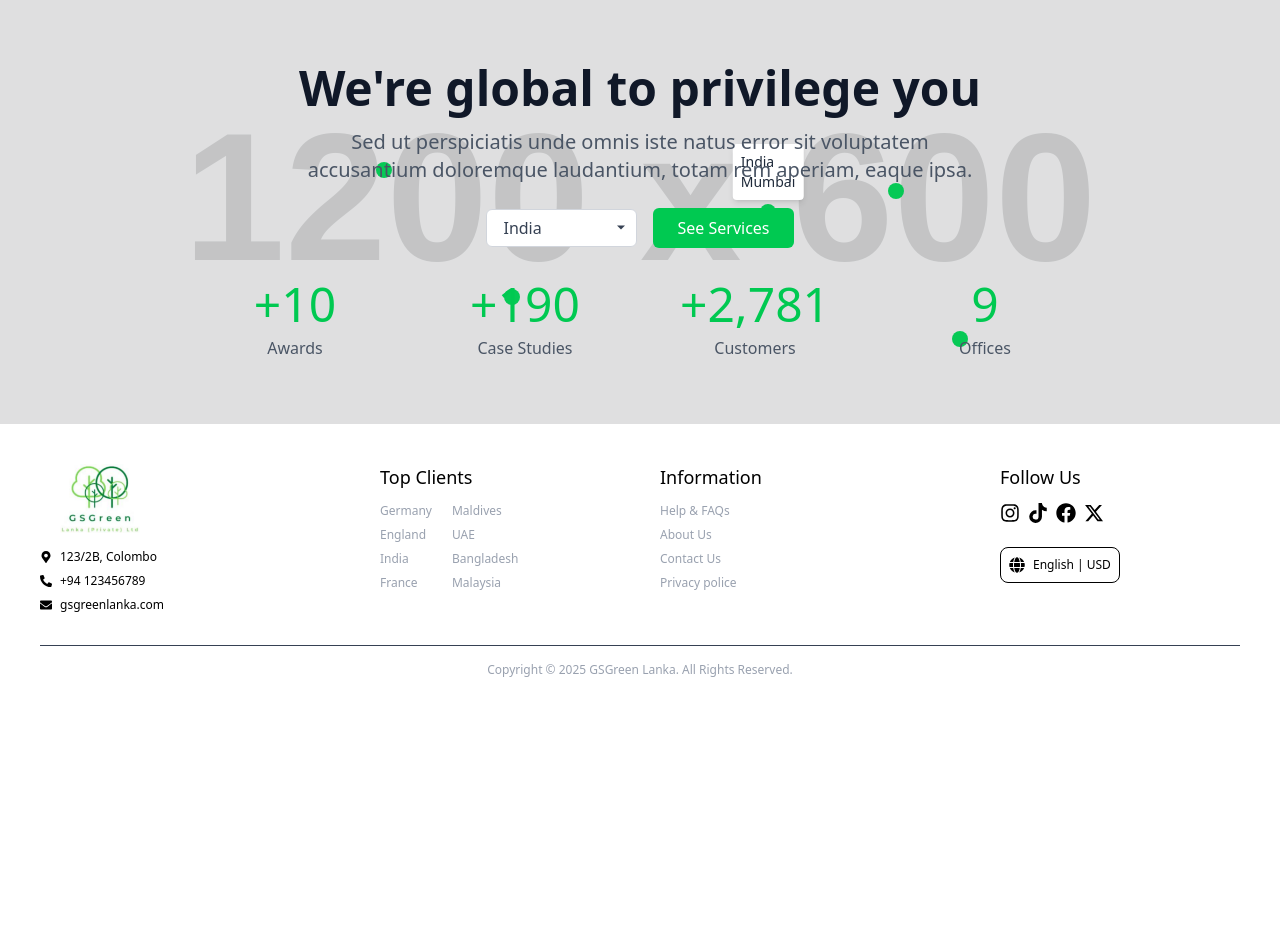
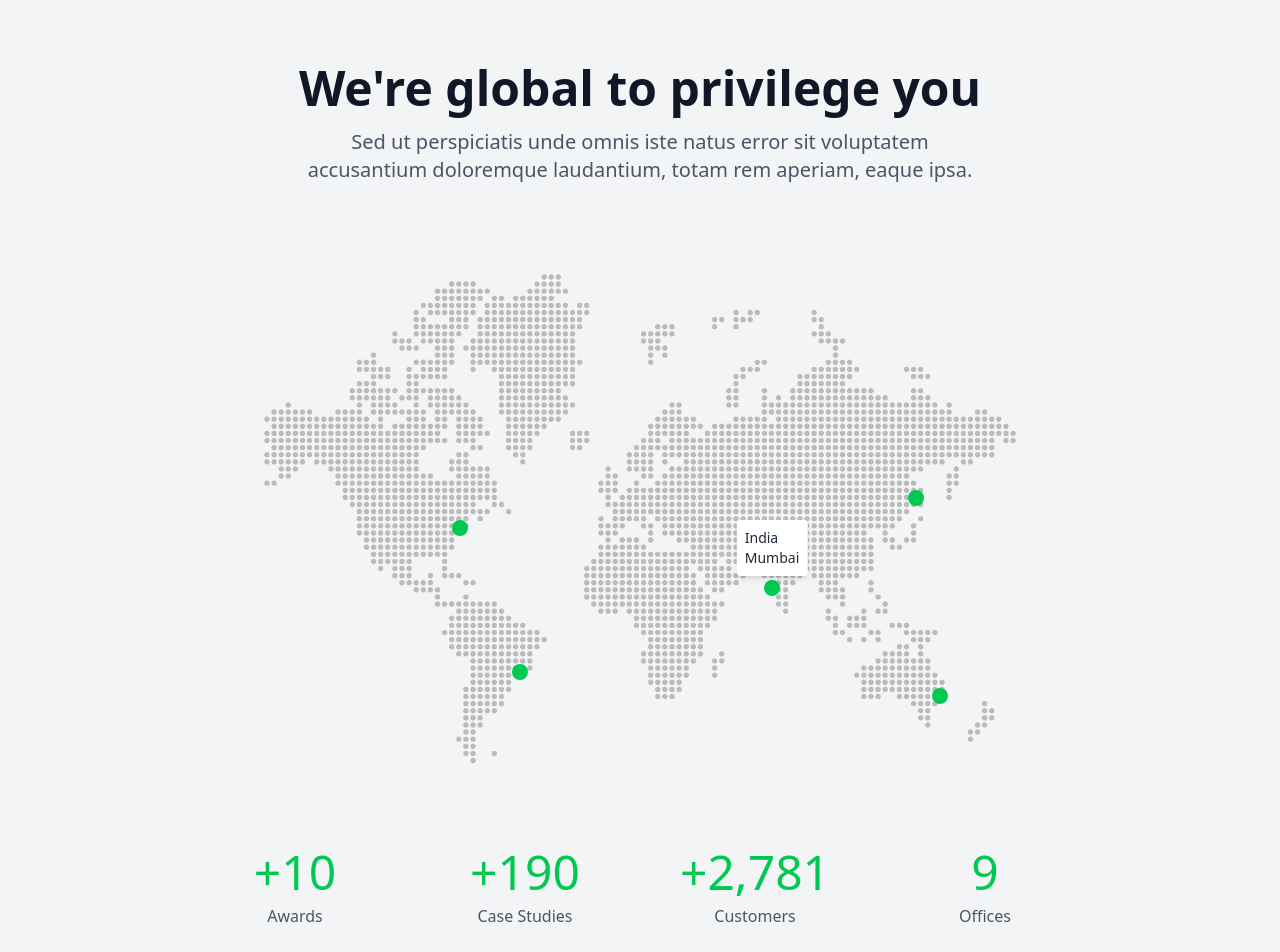
Before and after one commit to Dasundh99/spices_trade_platform, a React (Vite) app: page / in a window 1280 px wide. Shown: the part 1280-2232 px from the top of the page. Before the commit the page ends 1998 px from the top, so only its background shows below. Built offline with nearby package versions, Linux system fonts and the light colour scheme.

Commit message:
sync map

```diff
--- a/src/components/common/Header/index.tsx
+++ b/src/components/common/Header/index.tsx
@@ -103,7 +103,7 @@ const Header = () => {
             <div className="container mx-auto px-4 xl:px-20 py-2 flex justify-between items-center">
                 {/* Reduced text size from xl to md, sm:text-sm to sm:text-xs, md:text-xl to md:text-base */}
                 <div className={`${headerStyles.textColor} text-md sm:text-md md:text-base`}>
-                    <HashLink smooth to="/#hero" className="flex flex-col md:block">
+                    <HashLink smooth to="/#home" className="flex flex-col md:block">
                         GS GREEN PVT LTD
                     </HashLink>
                 </div>
--- a/src/pages/OurClients.tsx
+++ b/src/pages/OurClients.tsx
@@ -1,8 +1,11 @@
-import { useState, ChangeEvent } from 'react';
+import { useState, ChangeEvent, useEffect, useRef } from 'react';
+import WorldMap from '../assets/AdobeStock_564546034.png';
 
 const ExportSection = () => {
     const [selectedCountry, setSelectedCountry] = useState('India');
-    const [hoveredLocation, setHoveredLocation] = useState<string | null>(null); // Track the hovered location
+    const [hoveredLocation, setHoveredLocation] = useState<string | null>(null);
+    const [mapDimensions, setMapDimensions] = useState({ width: 0, height: 0 });
+    const mapRef = useRef<HTMLImageElement>(null);
 
     const countries = [
         'India',
@@ -10,65 +13,110 @@ const ExportSection = () => {
         'Australia',
         'United States',
         'China',
-        // Add more countries as needed
     ];
 
-    const exportLocations = [
-        { name: 'Brazil', location: 'Rio de Janeiro', coordinates: { x: '40%', y: '70%' } },
-        { name: 'India', location: 'Mumbai', coordinates: { x: '60%', y: '50%' } },
-        { name: 'Australia', location: 'Sydney', coordinates: { x: '75%', y: '80%' } },
-        { name: 'United States', location: 'New York', coordinates: { x: '30%', y: '40%' } },
-        { name: 'China', location: 'Shanghai', coordinates: { x: '70%', y: '45%' } },
+    // Base coordinates as percentages of the map dimensions (0-100%)
+    const baseExportLocations = [
+        { name: 'Brazil', location: 'Rio de Janeiro', coordinates: { x: 40, y: 76 } },
+        { name: 'India', location: 'Mumbai', coordinates: { x: 61, y: 62 } },
+        { name: 'Australia', location: 'Sydney', coordinates: { x: 75, y: 80 } },
+        { name: 'United States', location: 'New York', coordinates: { x: 35, y: 52 } },
+        { name: 'China', location: 'Shanghai', coordinates: { x: 73, y: 47 } },
     ];
+
+    // Update map dimensions on resize
+    useEffect(() => {
+        const updateDimensions = () => {
+            if (mapRef.current) {
+                const { width, height } = mapRef.current.getBoundingClientRect();
+                setMapDimensions({ width, height });
+            }
+        };
+
+        updateDimensions();
+        window.addEventListener('resize', updateDimensions);
+        return () => window.removeEventListener('resize', updateDimensions);
+    }, []);
+
+    // Get responsive coordinates maintaining aspect ratio
+    const getResponsiveCoordinates = (baseX: number, baseY: number) => {
+        if (!mapDimensions.width || !mapDimensions.height) {
+            return { x: '0%', y: '0%' }; // Fallback until map loads
+        }
+
+        // Convert base percentage coordinates to actual pixel positions
+        const xPercent = baseX / 100;
+        const yPercent = baseY / 100;
+
+        return {
+            x: `${xPercent * 100}%`,
+            y: `${yPercent * 100}%`
+        };
+    };
 
     const handleCountryChange = (e: ChangeEvent<HTMLSelectElement>) => {
         setSelectedCountry(e.target.value);
     };
 
     const handleSeeServicesClick = () => {
-        alert('Redirecting to Services page!'); // Replace with actual navigation logic
+        alert('Redirecting to Services page!');
     };
 
     return (
-        <section className="relative bg-gray-100 py-16 overflow-hidden">
-            {/* World Map Background */}
-            <div className="absolute inset-0">
+        <section id="clients" className="bg-gray-100 py-8 md:py-16 overflow-hidden">
+            {/* Heading and Subheading */}
+            <div className="container mx-auto px-4 text-center mb-8">
+                <h2 className="text-2xl sm:text-3xl md:text-4xl lg:text-5xl font-bold text-gray-900 mb-4">
+                    We're global to privilege you
+                </h2>
+                <p className="text-base sm:text-lg md:text-xl text-gray-600 mb-6 max-w-2xl mx-auto">
+                    Sed ut perspiciatis unde omnis iste natus error sit voluptatem accusantium
+                    doloremque laudantium, totam rem aperiam, eaque ipsa.
+                </p>
+            </div>
+
+            {/* World Map Section */}
+            <div className="relative container mx-auto px-4">
+                <div className="relative w-full max-w-[1200px] mx-auto aspect-[2/1]">
                     <img
-                    src="https://via.placeholder.com/1200x600" // Replace with your world map image URL
+                        ref={mapRef}
+                        src={WorldMap}
                         alt="World Map"
-                    className="w-full h-full object-cover opacity-50"
+                        className="w-full h-full object-contain opacity-50"
                     />
                     {/* Export Location Markers */}
-                {exportLocations.map((location, index) => (
+                    {baseExportLocations.map((location, index) => {
+                        const { x, y } = getResponsiveCoordinates(
+                            location.coordinates.x,
+                            location.coordinates.y
+                        );
+                        return (
                             <div
                                 key={index}
                                 className="absolute group"
                                 style={{
-                            left: location.coordinates.x,
-                            top: location.coordinates.y,
+                                    left: x,
+                                    top: y,
                                     transform: 'translate(-50%, -50%)',
                                 }}
-                        onMouseEnter={() => setHoveredLocation(location.name)} // Set hovered location
-                        onMouseLeave={() => setHoveredLocation(null)} // Clear hovered location
+                                onMouseEnter={() => setHoveredLocation(location.name)}
+                                onMouseLeave={() => setHoveredLocation(null)}
                             >
-                        {/* Dot with hover effect */}
-                        <div className="w-4 h-4 bg-green-500 rounded-full animate-pulse transition-transform duration-300 group-hover:scale-125"></div>
+                                <div className="w-2 sm:w-3 md:w-4 h-2 sm:h-3 md:h-4 bg-green-500 rounded-full animate-pulse transition-transform duration-300 group-hover:scale-125"></div>
 
                                 {/* Tooltip on hover */}
                                 {hoveredLocation === location.name && (
                                     <div
-                                className="absolute top-[-60px] left-1/2 transform -translate-x-1/2
-                                bg-white p-3 rounded-lg shadow-lg border-l-4 border-green-500
+                                        className="absolute top-[-50px] sm:top-[-60px] left-1/2 transform -translate-x-1/2
+                                        bg-white p-2 sm:p-3 rounded-lg shadow-lg border-l-4 border-green-500
                                         flex items-center space-x-2 transition-all duration-300
-                                opacity-0 group-hover:opacity-100 scale-95 group-hover:scale-100"
+                                        opacity-0 group-hover:opacity-100 scale-95 group-hover:scale-100 text-xs sm:text-sm"
                                     >
-                                {/* Icon for a modern touch */}
                                         <svg
-                                    className="w-5 h-5 text-green-500"
+                                            className="w-4 h-4 sm:w-5 sm:h-5 text-green-500"
                                             fill="none"
                                             stroke="currentColor"
                                             viewBox="0 0 24 24"
-                                    xmlns="http://www.w3.org/2000/svg"
                                         >
                                             <path
                                                 strokeLinecap="round"
@@ -83,8 +131,7 @@ const ExportSection = () => {
                                                 d="M15 11a3 3 0 11-6 0 3 3 0 016 0z"
                                             />
                                         </svg>
-                                {/* Location Info */}
-                                <div className="text-sm text-gray-800">
+                                        <div className="text-gray-800">
                                             <span className="font-bold">{location.name}</span>
                                             <br />
                                             {location.location}
@@ -95,33 +142,47 @@ const ExportSection = () => {
                                 {/* Tooltip on country selection */}
                                 {selectedCountry === location.name && !hoveredLocation && (
                                     <div
-                                className="absolute top-[-60px] left-1/2 transform -translate-x-1/2
-                                bg-white p-2 rounded shadow-md text-sm text-gray-800"
+                                        className="absolute top-[-50px] sm:top-[-60px] left-1/2 transform -translate-x-1/2
+                                        bg-white p-2 rounded shadow-md text-xs sm:text-sm text-gray-800"
                                     >
                                         {location.name} <br /> {location.location}
                                     </div>
                                 )}
                             </div>
-                ))}
+                        );
+                    })}
+                </div>
             </div>
 
-            {/* Content Overlay */}
-            <div className="relative z-10 container mx-auto px-4 text-center">
-                <h2 className="text-4xl md:text-5xl font-bold text-gray-900 mb-4">
-                    We're global to privilege you
-                </h2>
-                <p className="text-lg md:text-xl text-gray-600 mb-6 max-w-2xl mx-auto">
-                    Sed ut perspiciatis unde omnis iste natus error sit voluptatem accusantium
-                    doloremque laudantium, totam rem aperiam, eaque ipsa.
-                </p>
+            {/* Content Below Map */}
+            <div className="container mx-auto px-4 text-center mt-8">
+                {/* Statistics */}
+                <div className="grid grid-cols-2 sm:grid-cols-2 lg:grid-cols-4 gap-4 sm:gap-6 max-w-4xl mx-auto mb-8">
+                    <div className="flex flex-col items-center">
+                        <div className="text-2xl sm:text-3xl md:text-4xl lg:text-5xl text-green-500 mb-2">+10</div>
+                        <p className="text-gray-600 text-sm sm:text-base">Awards</p>
+                    </div>
+                    <div className="flex flex-col items-center">
+                        <div className="text-2xl sm:text-3xl md:text-4xl lg:text-5xl text-green-500 mb-2">+190</div>
+                        <p className="text-gray-600 text-sm sm:text-base">Case Studies</p>
+                    </div>
+                    <div className="flex flex-col items-center">
+                        <div className="text-2xl sm:text-3xl md:text-4xl lg:text-5xl text-green-500 mb-2">+2,781</div>
+                        <p className="text-gray-600 text-sm sm:text-base">Customers</p>
+                    </div>
+                    <div className="flex flex-col items-center">
+                        <div className="text-2xl sm:text-3xl md:text-4xl lg:text-5xl text-green-500 mb-2">9</div>
+                        <p className="text-gray-600 text-sm sm:text-base">Offices</p>
+                    </div>
+                </div>
 
                 {/* Country Dropdown and Button */}
-                <div className="flex justify-center items-center space-x-4 mb-8">
-                    <div className="relative">
+                <div className="flex flex-col sm:flex-row justify-center items-center space-y-4 sm:space-y-0 sm:space-x-4">
+                    <div className="relative w-full sm:w-auto">
                         <select
                             value={selectedCountry}
                             onChange={handleCountryChange}
-                            className="appearance-none bg-white border border-gray-300 rounded-md py-2 px-4 pr-8 text-gray-700 leading-tight focus:outline-none focus:border-green-500"
+                            className="appearance-none w-full sm:w-auto bg-white border border-gray-300 rounded-md py-2 px-4 pr-8 text-gray-700 leading-tight focus:outline-none focus:border-green-500"
                         >
                             {countries.map((country) => (
                                 <option key={country} value={country}>
@@ -141,30 +202,10 @@ const ExportSection = () => {
                     </div>
                     <button
                         onClick={handleSeeServicesClick}
-                        className="bg-green-500 text-white py-2 px-6 rounded-md hover:bg-green-800 transition-colors"
+                        className="w-full sm:w-auto bg-green-500 text-white py-2 px-6 rounded-md hover:bg-green-800 transition-colors"
                     >
                         See Services
                     </button>
-                </div>
-
-                {/* Statistics */}
-                <div className="grid grid-cols-1 sm:grid-cols-2 lg:grid-cols-4 gap-6 max-w-4xl mx-auto">
-                    <div className="flex flex-col items-center">
-                        <div className="text-4xl md:text-5xl text-green-500 mb-2">+10</div>
-                        <p className="text-gray-600">Awards</p>
-                    </div>
-                    <div className="flex flex-col items-center">
-                        <div className="text-4xl md:text-5xl text-green-500 mb-2">+190</div>
-                        <p className="text-gray-600">Case Studies</p>
-                    </div>
-                    <div className="flex flex-col items-center">
-                        <div className="text-4xl md:text-5xl text-green-500 mb-2">+2,781</div>
-                        <p className="text-gray-600">Customers</p>
-                    </div>
-                    <div className="flex flex-col items-center">
-                        <div className="text-4xl md:text-5xl text-green-500 mb-2">9</div>
-                        <p className="text-gray-600">Offices</p>
-                    </div>
                 </div>
             </div>
         </section>
```
Also changed, not shown: src/assets/AdobeStock_564546034.png (added). Lines whose indentation alone changed are shown as unchanged.
